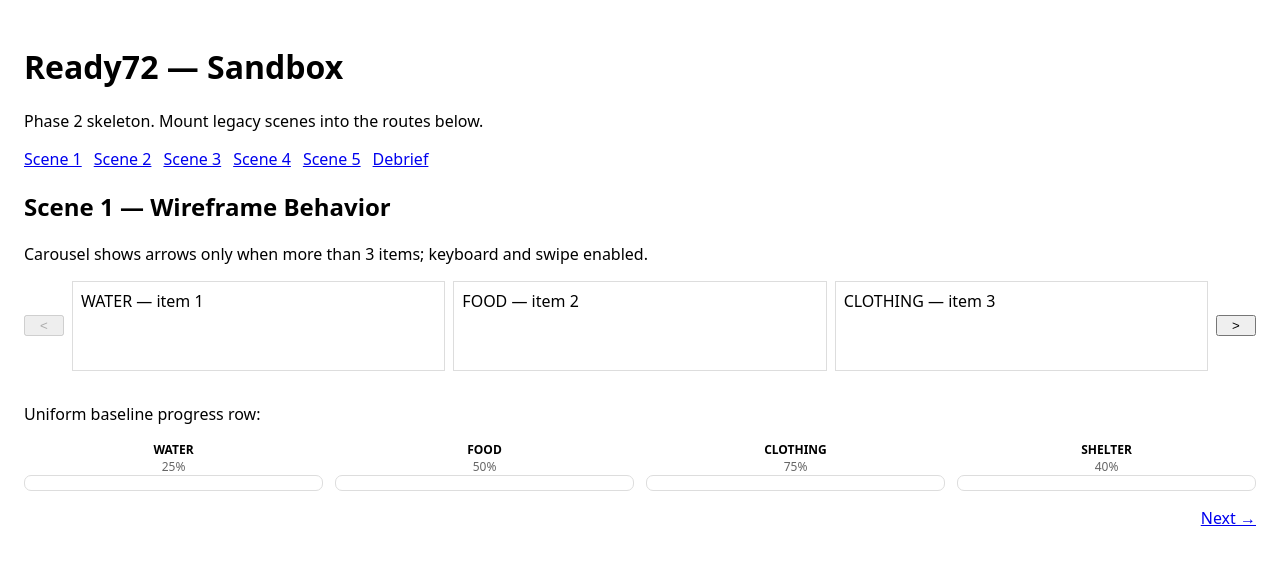
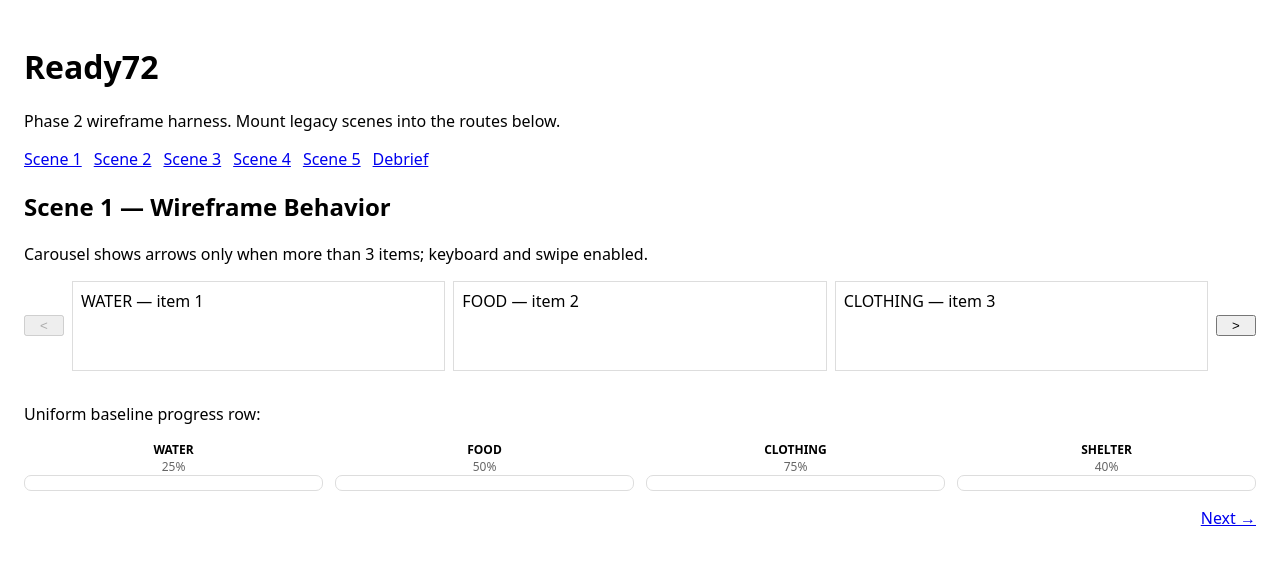
Before and after one commit to GoBagReady72/GoBagReady72, a React (Vite) app: page /scene1 in a window 1280 px wide. Shown: the top 562 px of the page. Built offline with nearby package versions, Linux system fonts and the light colour scheme.

Commit message:
Add files via upload

```diff
--- a/index.html
+++ b/index.html
@@ -3,7 +3,7 @@
   <head>
     <meta charset="UTF-8" />
     <meta name="viewport" content="width=device-width, initial-scale=1.0" />
-    <title>Ready72 — Sandbox</title>
+    <title>Ready72</title>
   </head>
   <body>
     <div id="root"></div>
--- a/src/App.tsx
+++ b/src/App.tsx
@@ -1,11 +1,12 @@
 import { Link, Outlet } from 'react-router-dom'
+import { Suspense } from 'react'
 
 export default function App() {
   return (
-    <div style={{fontFamily:'system-ui', padding:'16px'}}>
-      <h1>Ready72 — Sandbox</h1>
-      <p>Phase 2 skeleton. Mount legacy scenes into the routes below.</p>
-      <nav style={{display:'flex', gap:'12px', flexWrap:'wrap', marginBottom:'12px'}}>
+    <div style={{ fontFamily: 'system-ui', padding: '16px' }}>
+      <h1>Ready72</h1>
+      <p>Phase 2 wireframe harness. Mount legacy scenes into the routes below.</p>
+      <nav style={{ display: 'flex', gap: '12px', flexWrap: 'wrap', marginBottom: '12px' }}>
         <Link to="/scene1">Scene 1</Link>
         <Link to="/scene2">Scene 2</Link>
         <Link to="/scene3">Scene 3</Link>
@@ -13,7 +14,9 @@ export default function App() {
         <Link to="/scene5">Scene 5</Link>
         <Link to="/debrief">Debrief</Link>
       </nav>
-      <Outlet />
+      <Suspense fallback={<div>Loading…</div>}>
+        <Outlet />
+      </Suspense>
     </div>
   )
 }
--- a/src/routes.tsx
+++ b/src/routes.tsx
@@ -1,6 +1,6 @@
 import { lazy } from 'react'
+import { Navigate } from 'react-router-dom'
 
-// Lazy placeholders for scenes
 const Scene1 = lazy(() => import('./scenes/Scene1'))
 const Scene2 = lazy(() => import('./scenes/Scene2'))
 const Scene3 = lazy(() => import('./scenes/Scene3'))
@@ -9,6 +9,7 @@ const Scene5 = lazy(() => import('./scenes/Scene5'))
 const Debrief = lazy(() => import('./scenes/Debrief'))
 
 export default [
+  { index: true, element: <Navigate to="/scene1" replace /> },
   { path: '/scene1', element: <Scene1 /> },
   { path: '/scene2', element: <Scene2 /> },
   { path: '/scene3', element: <Scene3 /> },
```
